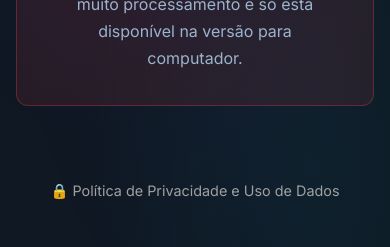
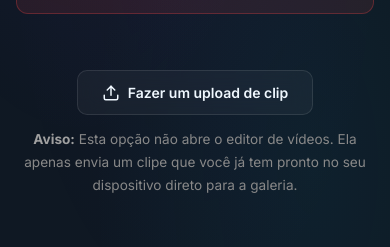
Before and after one commit to RafaelParoni/FastClipParoni, a React (Vite) app: page / in a window 390 px wide. Shown: the part 507-754 px from the top of the page. Built offline with nearby package versions, Linux system fonts and the light colour scheme; no server answers.

Commit message:
adicionando uma barreira para mobiles sobre a pagina /editor e adicionando o botão "enviar clip" na pagina inicial e na pagina /clips para mobiles

```diff
--- a/src/App.jsx
+++ b/src/App.jsx
@@ -4,6 +4,7 @@ import VideoEditor from './components/VideoEditor';
 import WatchScreen from './components/WatchScreen';
 import ClipsFeed from './components/ClipsFeed';
 import PrivacyPolicy from './components/PrivacyPolicy';
+import MobileOnly from './components/MobileOnly';
 import { useFFmpeg } from './hooks/useFFmpeg';
 
 function App() {
@@ -40,6 +41,14 @@ function App() {
     }
   }, [videoFile]);
 
+  // Firewall para dispositivos móveis no editor
+  useEffect(() => {
+    const isEditorRoute = window.location.pathname === '/editor' || window.location.pathname === '/editor/';
+    if (isEditorRoute && window.innerWidth <= 768) {
+      window.location.href = '/mobile-only';
+    }
+  }, []);
+
   const ffmpeg = useFFmpeg();
 
   function handleVideoSelected(file) {
@@ -73,6 +82,10 @@ function App() {
     return <PrivacyPolicy onBack={handleBackFromWatch} />;
   }
 
+  if (window.location.pathname === '/mobile-only' || window.location.pathname === '/mobile-only/') {
+    return <MobileOnly />;
+  }
+
   if (!videoFile) {
     return <UploadScreen onVideoSelected={handleVideoSelected} />;
   }
--- a/src/components/ClipsFeed.jsx
+++ b/src/components/ClipsFeed.jsx
@@ -144,7 +144,7 @@ export default function ClipsFeed({ onBack }) {
           <h1 style={{ color: '#fff', fontSize: '2.5rem', margin: 0 }}>Galeria de Clipes</h1>
           <div style={{ display: 'flex', gap: '0.8rem', alignItems: 'center' }}>
             <button
-              className="btn btn-primary hide-on-mobile"
+              className="btn btn-primary"
               onClick={() => setShowSubmitModal(true)}
               style={{ display: 'flex', alignItems: 'center', gap: '8px', padding: '0.6rem 1rem' }}
             >
--- /dev/null
+++ b/src/components/MobileOnly.jsx
@@ -0,0 +1,21 @@
+import React from 'react';
+
+export default function MobileOnly() {
+  return (
+    <div className="editor-layout" style={{ justifyContent: 'center', alignItems: 'center', padding: '2rem', textAlign: 'center' }}>
+      <div style={{ maxWidth: '400px', backgroundColor: 'var(--bg-card)', padding: '2rem', borderRadius: '16px', border: '1px solid var(--border-glass)', boxShadow: 'var(--shadow-lg)' }}>
+        <svg xmlns="http://www.w3.org/2000/svg" width="64" height="64" viewBox="0 0 24 24" fill="none" stroke="var(--warning)" strokeWidth="2" strokeLinecap="round" strokeLinejoin="round" style={{ marginBottom: '1rem', color: 'var(--warning)' }}><rect x="2" y="3" width="20" height="14" rx="2" ry="2"></rect><line x1="8" y1="21" x2="16" y2="21"></line><line x1="12" y1="17" x2="12" y2="21"></line></svg>
+        <h1 style={{ color: 'var(--text-primary)', fontSize: '1.5rem', marginBottom: '1rem' }}>Acesso Restrito</h1>
+        <p style={{ color: 'var(--text-secondary)', fontSize: '0.95rem', lineHeight: '1.5', marginBottom: '1.5rem' }}>
+          O editor de vídeos do FastClip exige alto poder de processamento e não é suportado em dispositivos móveis.
+        </p>
+        <p style={{ color: 'var(--text-secondary)', fontSize: '0.95rem', lineHeight: '1.5', marginBottom: '2rem' }}>
+          Por favor, acesse pelo seu computador para editar seus clipes!
+        </p>
+        <a href="/clips" className="btn btn-primary" style={{ width: '100%', display: 'inline-block', textDecoration: 'none' }}>
+          Ver Galeria de Clipes
+        </a>
+      </div>
+    </div>
+  );
+}
--- a/src/components/SubmitClipModal.jsx
+++ b/src/components/SubmitClipModal.jsx
@@ -242,7 +242,7 @@ export default function SubmitClipModal({ onClose, onSuccess }) {
 
   return (
     <div className="modal-overlay" onClick={onClose}>
-      <div className="modal-content" onClick={(e) => e.stopPropagation()} style={{ maxWidth: '450px' }}>
+      <div className="modal-content" onClick={(e) => e.stopPropagation()} style={{ maxWidth: '450px', width: '90%', margin: '1rem', maxHeight: '90vh', overflowY: 'auto' }}>
         <div className="modal-header">
           <h2>Enviar Clip</h2>
           {!isSubmitting && (
--- a/src/components/UploadScreen.jsx
+++ b/src/components/UploadScreen.jsx
@@ -1,7 +1,9 @@
 import { useState, useRef } from 'react';
+import SubmitClipModal from './SubmitClipModal';
 
 export default function UploadScreen({ onVideoSelected }) {
   const [dragOver, setDragOver] = useState(false);
+  const [showSubmitModal, setShowSubmitModal] = useState(false);
   const fileInputRef = useRef(null);
 
   const ACCEPTED_TYPES = ['video/mp4', 'video/webm', 'video/quicktime', 'video/x-msvideo', 'video/x-matroska'];
@@ -111,11 +113,35 @@ export default function UploadScreen({ onVideoSelected }) {
         />
       </div>
 
+      <div style={{ textAlign: 'center', marginTop: '2rem' }}>
+        <button
+          className="btn btn-secondary"
+          onClick={() => setShowSubmitModal(true)}
+          style={{ padding: '0.8rem 1.5rem', display: 'flex', alignItems: 'center', gap: '8px', margin: '0 auto' }}
+        >
+          <svg xmlns="http://www.w3.org/2000/svg" width="18" height="18" viewBox="0 0 24 24" fill="none" stroke="currentColor" strokeWidth="2" strokeLinecap="round" strokeLinejoin="round"><path d="M21 15v4a2 2 0 0 1-2 2H5a2 2 0 0 1-2-2v-4"></path><polyline points="17 8 12 3 7 8"></polyline><line x1="12" y1="3" x2="12" y2="15"></line></svg>
+          Fazer um upload de clip
+        </button>
+        <p style={{ color: '#888', fontSize: '0.85rem', marginTop: '0.8rem', maxWidth: '400px', margin: '0.8rem auto 0' }}>
+          <strong style={{ color: '#a0a0a0' }}>Aviso:</strong> Esta opção não abre o editor de vídeos. Ela apenas envia um clipe que você já tem pronto no seu dispositivo direto para a galeria.
+        </p>
+      </div>
+
       <div style={{ textAlign: 'center', marginTop: '3rem' }}>
         <a href="/privacidade" style={{ color: '#a0a0a0', fontSize: '0.9rem', textDecoration: 'none' }}>
           🔒 Política de Privacidade e Uso de Dados
         </a>
       </div>
+
+      {showSubmitModal && (
+        <SubmitClipModal
+          onClose={() => setShowSubmitModal(false)}
+          onSuccess={(id) => {
+            setShowSubmitModal(false);
+            window.location.href = '/clips';
+          }}
+        />
+      )}
     </div>
     </div>
   );
```
